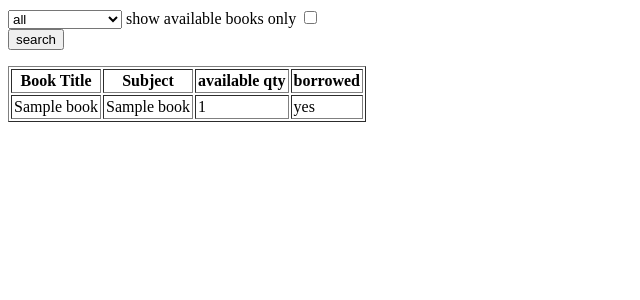
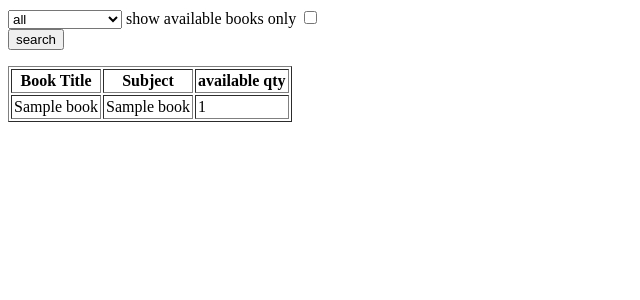
Before and after one commit to j0eTheRipper/MOISLIB, a Flask app: page /search in a window 1280 px wide. Shown: the top 300 px of the page, without its empty margins (0-640 px from the left). Run offline with Flask 2, Linux system fonts and the light colour scheme; tables that the repository leaves empty hold one stand-in row (values such as "Sample post").

Commit message:
db modification

```diff
--- a/app.py
+++ b/app.py
@@ -52,7 +52,6 @@ class Book(db.Model):
     title = db.Column(db.String(32), unique=True, index=True)
     book_subject = db.Column(db.String, db.ForeignKey('subjects.subject'))
     count = db.Column(db.Integer, default=1)
-    is_borrowed = db.Column(db.Boolean, default=False, nullable=False)
     borrowed = db.relationship('Borrows', backref='book', uselist=False)
 
 
@@ -237,7 +236,7 @@ def book_search():
 
 
 def generate_query(show_0, subject_query):
-    query = 'SELECT title, book_subject, count, is_borrowed FROM book '
+    query = 'SELECT title, book_subject, count FROM book '
 
     if subject_query:
         query += f'WHERE book_subject = "{subject_query}" '
--- a/templates/search.html
+++ b/templates/search.html
@@ -16,18 +16,12 @@
         <th>Book Title</th>
         <th>Subject</th>
         <th>available qty</th>
-        <th>borrowed</th>
 
-       {% for title, subject, count, is_borrowed in results %}
+       {% for title, subject, count in results %}
             <tr>
                 <td>{{ title }}</td>
                 <td>{{ subject }}</td>
                 <td>{{ count }}</td>
-                {% if is_borrowed %}
-                    <td>yes</td>
-                {% else %}
-                    <td>no</td>
-                {% endif %}
             </tr>
        {% endfor %}
     </table>
```
